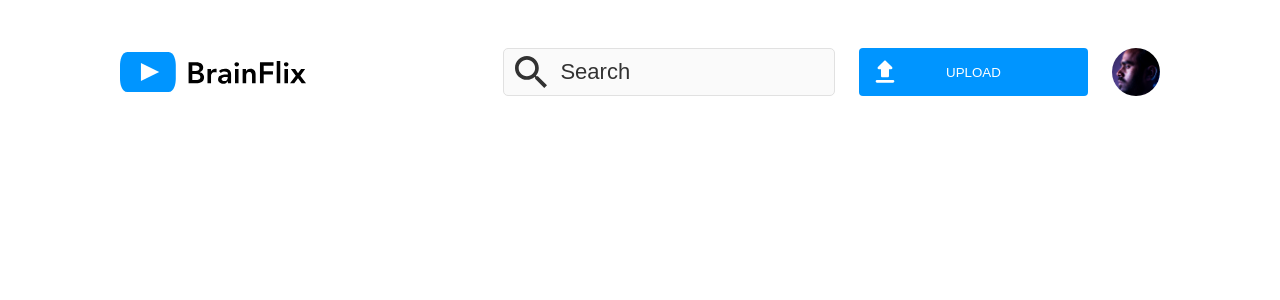
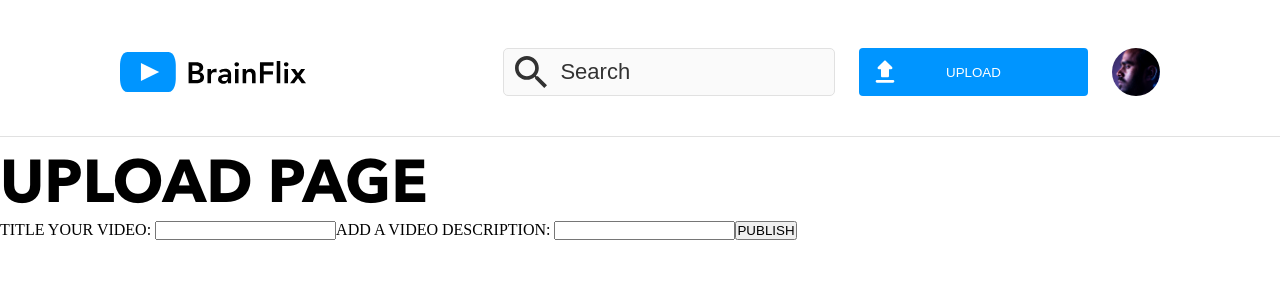
Before and after one commit to Green-Eggs-And-SAM/Sam-Alexander-BrainFlix, a React (Create React App) app: page /upload in a window 1280 px wide. Before the commit this address had no page. Shown: the top 300 px of the page. Built offline with nearby package versions, Linux system fonts and the light colour scheme.

Commit message:
basic upload functionality added. Needs styling still

```diff
--- a/src/App.jsx
+++ b/src/App.jsx
@@ -1,6 +1,7 @@
 import './App.scss';
 import Home from './pages/Home';
 import Header from './components/Header';
+import Upload from './pages/Upload';
 
 import { BrowserRouter, Routes, Route, Navigate } from 'react-router-dom';
 
@@ -13,6 +14,7 @@ function App() {
                 <Routes>
                     <Route path="/" element={<Home />} />
                     <Route path="/video-details/:id" element={<Home />} />
+                    <Route path="/upload" element={<Upload />} />
                 </Routes>
             </BrowserRouter>
         </>
--- a/src/App.scss
+++ b/src/App.scss
@@ -4,7 +4,6 @@
 * {
     // border: 1px dotted green;
     box-sizing: border-box;
-    font-family: sans-serif;
 
     // backup/fallback font in case of failed font load
     // background-color: $brainflix-blue;
@@ -30,6 +29,10 @@ main {
     }
 }
 
+a {
+    text-decoration: none;
+}
+
 .description-comments {
     padding-top: 2.5rem;
 }
--- a/src/components/Header.jsx
+++ b/src/components/Header.jsx
@@ -37,16 +37,17 @@ function Header() {
                         />
                     </div>
 
-                    <div className="header__upload--container">
+                    <Link to={`/upload`} className="header__upload--container">
                         <button className="header__upload--button">
                             UPLOAD
                         </button>
+
                         <img
                             src={uploadImg}
                             className="header__upload--icon"
                             alt=""
                         />
-                    </div>
+                    </Link>
 
                     <img
                         src={defaultImg}
--- a/src/components/Header.scss
+++ b/src/components/Header.scss
@@ -7,6 +7,7 @@
         flex-direction: column;
         align-items: center;
         padding: $mobile-padding;
+        @include dividing-line-bottom;
         @include tablet {
             flex-direction: row;
             align-items: center;
--- a/src/index.scss
+++ b/src/index.scss
@@ -1,12 +1,11 @@
 * {
     // border: 1px dotted green;
     box-sizing: border-box;
-    font-family: sans-serif;
     margin: 0;
     padding: 0;
     // backup/fallback font in case of failed font load
 } /*# sourceMappingURL=bio.css.map */
 code {
-    font-family: source-code-pro, Menlo, Monaco, Consolas, 'Courier New',
-        monospace;
+    // font-family: source-code-pro, Menlo, Monaco, Consolas, 'Courier New',
+    //     monospace;
 }
--- /dev/null
+++ b/src/pages/Upload.jsx
@@ -0,0 +1,51 @@
+import { useRef } from 'react';
+import { useNavigate } from 'react-router-dom';
+
+function Upload() {
+    const formRef = useRef(null);
+    const navigate = useNavigate();
+    // const confirmdescriptionRef = useRef(null);
+
+    const handleSubmit = () => {
+        // TO DO: Get the DOM object using form ref
+        const form = formRef.current;
+
+        const title = form.title.value;
+        const description = form.description.value;
+        console.log(title);
+        console.log(description);
+        // TO DO: Add logic to check all fields filled
+        if (!title) {
+            alert('You must fill out the title');
+            return;
+        } else if (!description) {
+            alert('You must fill out the desciption');
+            return;
+        }
+        // This is where we would make an axios request
+        // to our backend to add the user to our database.
+        alert('Your video is uploading');
+        navigate('/');
+    };
+
+    return (
+        <>
+            <h1>UPLOAD PAGE</h1>
+            <form ref={formRef}>
+                <label>
+                    TITLE YOUR VIDEO: <input type="text" name="title" />
+                </label>
+                <label>
+                    ADD A VIDEO DESCRIPTION:{' '}
+                    <input type="text" name="description" />
+                </label>
+
+                <button type="button" onClick={handleSubmit}>
+                    PUBLISH
+                </button>
+            </form>
+        </>
+    );
+}
+
+export default Upload;
--- a/src/styles/partials/_font-styles.scss
+++ b/src/styles/partials/_font-styles.scss
@@ -4,20 +4,21 @@
 
 //=================== Font Faces ===================
 @font-face {
-    font-family: 'Avenir';
-    src: url('../../assets/fonts/AvenirNextLTPro-Regular.otf') format('otf');
+    font-family: Avenir-Opentype;
+    src: url('../../assets/fonts/AvenirNextLTPro-Regular.otf')
+        format('opentype');
     font-weight: 400;
 }
 
 @font-face {
-    font-family: 'Avenir';
-    src: url('../../assets/fonts/AvenirNextLTPro-Demi.otf') format('otf');
+    font-family: Avenir-Opentype;
+    src: url('../../assets/fonts/AvenirNextLTPro-Demi.otf') format('opentype');
     font-weight: 600;
 }
 
 @font-face {
-    font-family: 'Avenir';
-    src: url('../../assets/fonts/AvenirNextLTPro-Bold.otf') format('otf');
+    font-family: Avenir-Opentype;
+    src: url('../../assets/fonts/AvenirNextLTPro-Bold.otf') format('opentype');
     font-weight: 700;
 }
 
@@ -113,7 +114,7 @@
 
 //Page Header
 h1 {
-    font-family: 'Avenir';
+    font-family: Avenir-Opentype;
     font-weight: 700;
     @include Page-Header-Font__Mobile;
     @include tablet {
@@ -123,7 +124,7 @@ h1 {
 
 //Section Header
 h2 {
-    font-family: 'Avenir';
+    font-family: Avenir-Opentype;
     font-weight: 700;
     @include Section-Header-Font__Mobile;
     @include tablet {
@@ -133,7 +134,7 @@ h2 {
 
 //Sub Header
 h3 {
-    font-family: 'Avenir';
+    font-family: Avenir-Opentype;
     font-weight: 600;
 
     @include Subheader-Font__Mobile;
@@ -144,7 +145,7 @@ h3 {
 
 //Footer Copy
 h4 {
-    font-family: 'Avenir';
+    font-family: Avenir-Opentype;
     font-weight: 400;
     @include Footer-Copy__Mobile;
     @include tablet {
@@ -154,7 +155,7 @@ h4 {
 
 //Labels and buttons
 h5 {
-    font-family: 'Avenir';
+    font-family: Avenir-Opentype;
     font-weight: 600;
     @include Body-Bold__Mobile;
     @include tablet {
@@ -164,7 +165,7 @@ h5 {
 
 //Body
 p {
-    font-family: 'Avenir';
+    font-family: Avenir-Opentype;
     font-weight: 400;
     @include Body-Copy__Mobile;
     @include tablet {
```
